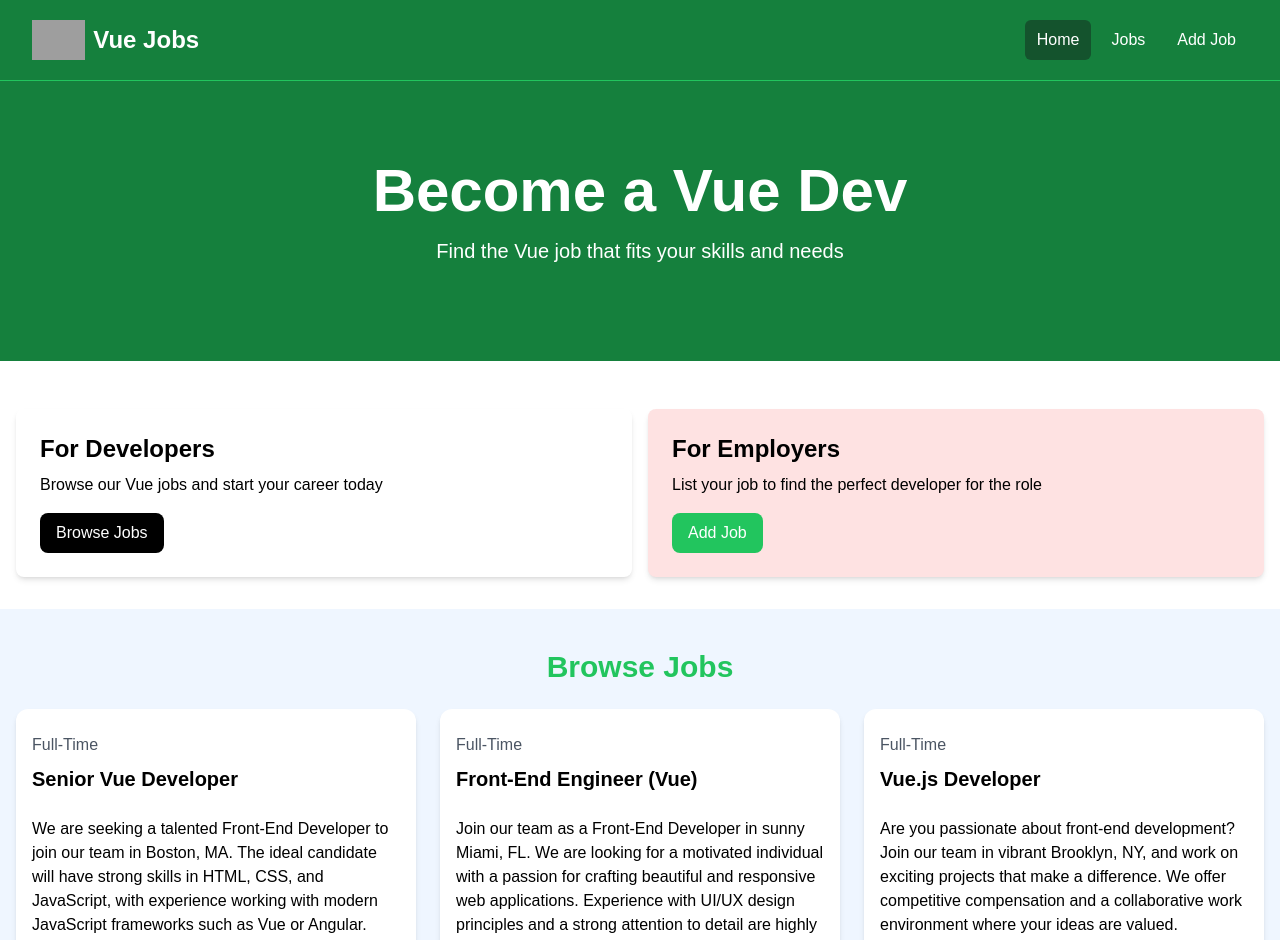
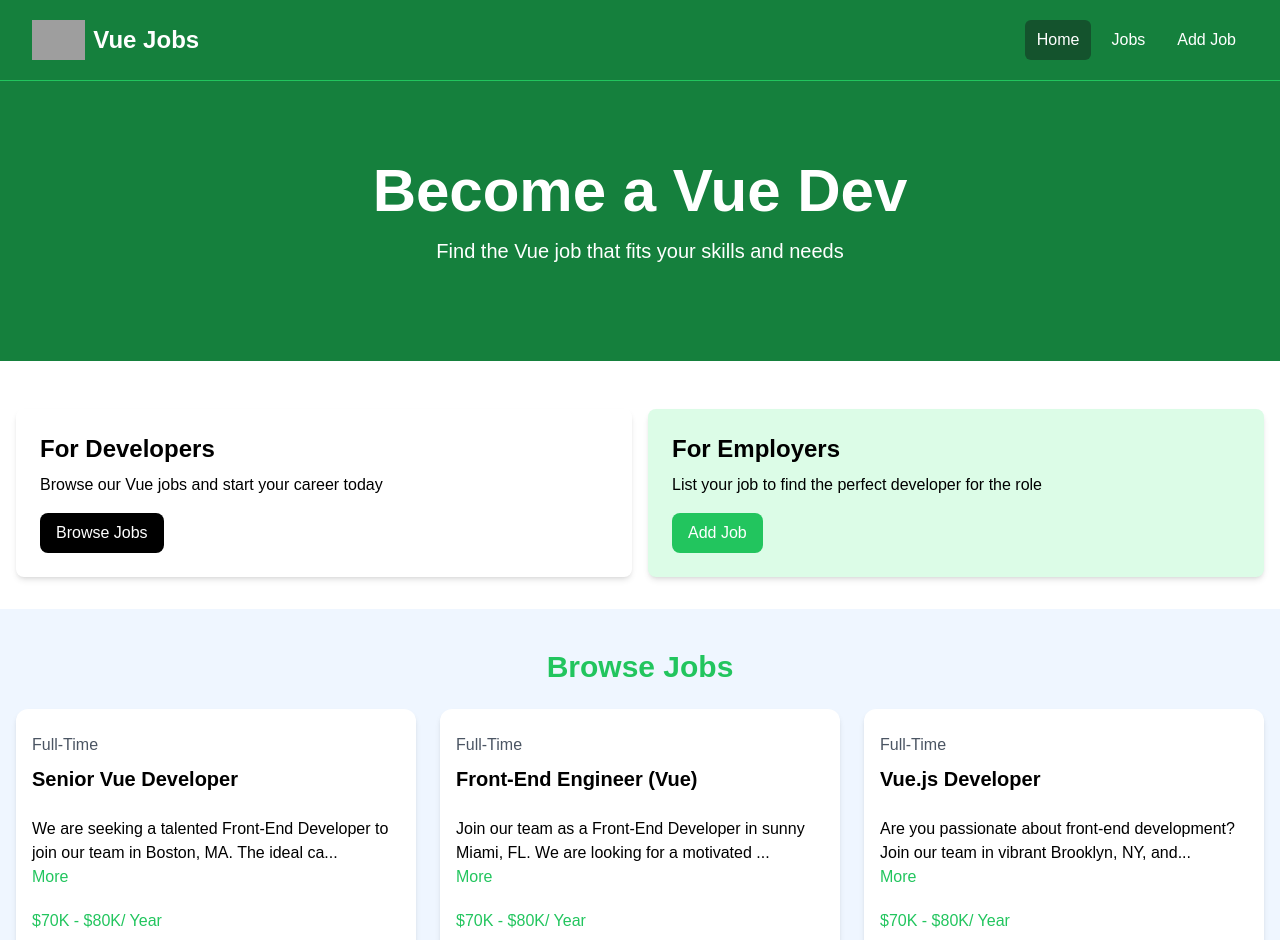
Before and after one commit to ayakoneko/CLab-Laravel-Vue-Tailwind-, a Vue app in the folder 1. Vue Crash Course/Vue with application/vue-crash-2024/: page / in a window 1280 px wide. Shown: the top 940 px of the page. Built offline with nearby package versions, Linux system fonts and the light colour scheme; grey boxes are pictures that could not be loaded.

Commit message:
0. Vue - full/truncated jobDescription with computed()

```diff
--- a/1. Vue Crash Course/Vue with application/vue-crash-2024/src/components/HomeCard.vue
+++ b/1. Vue Crash Course/Vue with application/vue-crash-2024/src/components/HomeCard.vue
@@ -18,7 +18,7 @@
               Browse Jobs
             </a>
           </Card>
-          <Card bg="bg-red-100">
+          <Card bg="bg-green-100">
             <h2 class="text-2xl font-bold">For Employers</h2>
             <p class="mt-2 mb-4">
               List your job to find the perfect developer for the role
--- a/1. Vue Crash Course/Vue with application/vue-crash-2024/src/components/JobListing.vue
+++ b/1. Vue Crash Course/Vue with application/vue-crash-2024/src/components/JobListing.vue
@@ -1,9 +1,24 @@
 <script setup>
-  import { defineProps } from 'vue';
+  import { defineProps, ref, computed } from 'vue';
 
-  defineProps({
+  const props = defineProps({
     job: Object
   });
+
+  const showFullDescription=ref(false);
+
+  const toggleFullDescription = () => {
+    showFullDescription.value = !showFullDescription.value;
+  };
+
+  const truncatedDescription = computed(() => {
+    let description = props.job.description;
+    if (!showFullDescription.value){
+      description = description.substring(0, 90) + '...';
+    }
+    return description;
+  });
+
 </script>
 
 <template>
@@ -15,7 +30,10 @@
       </div>
 
       <div class="mb-5">
-        {{job.description}}
+        <div>
+          {{truncatedDescription}}
+        </div>
+        <button @click="toggleFullDescription" class="text-green-500 hover:text-green-600">{{ showFullDescription ? 'Less':'More' }}</button>
       </div>
 
       <h3 class="text-green-500 mb-2">{{job.salary}}/ Year</h3>
```
